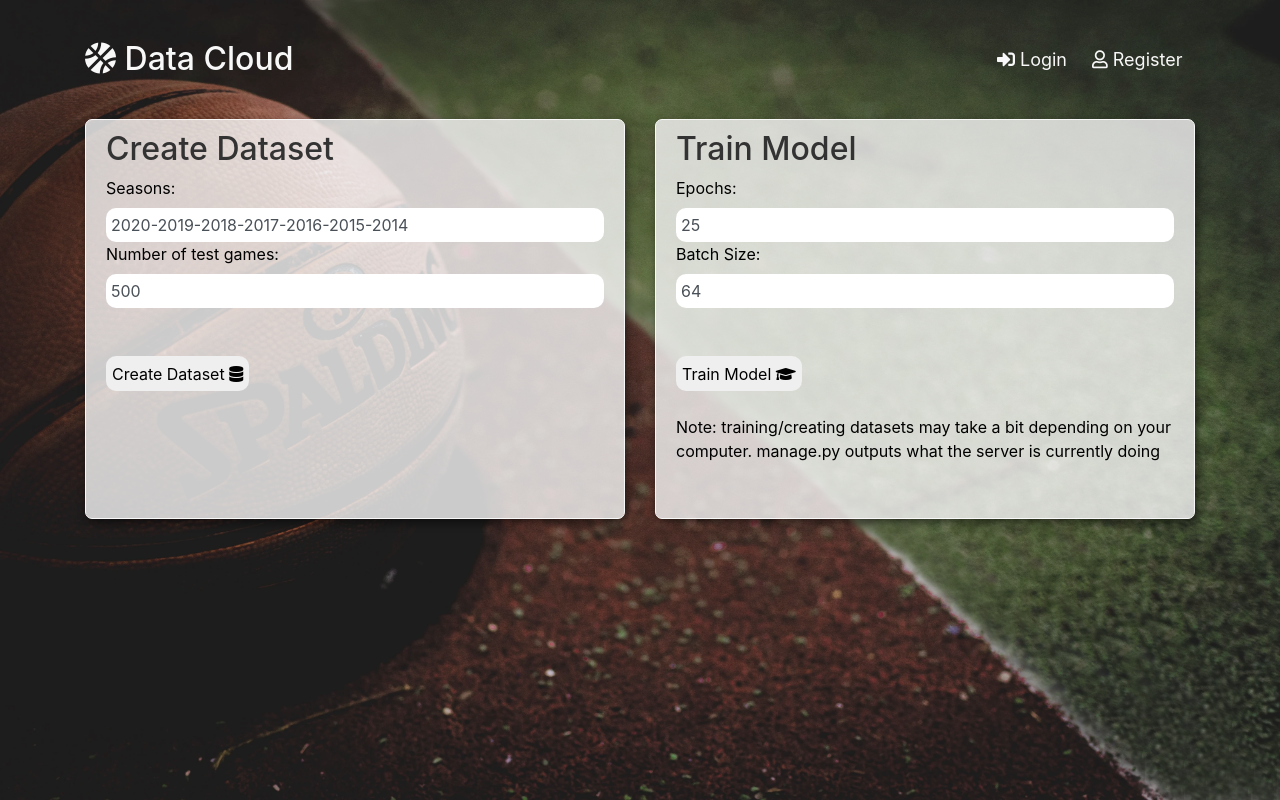
After one commit to insionCEO/NBA-Sports-Betting-ML, a Django app: page /predict/train/ in a window 1280 px wide. The commit adds this page. Run offline with Django 3.2, Linux system fonts and the light colour scheme; some libraries are stand-ins or nearby versions.

Commit message:
Add files via upload

```diff
--- a/predict/templates/predict/base.html
+++ b/predict/templates/predict/base.html
@@ -45,6 +45,7 @@
 
                 <a class="nav-item nav-link" href="{% url 'home-predict' %}"><i class="fas fa-list-ul"></i><span> Dashboard</span></a>
                 <a class="nav-item nav-link" href="{% url 'stats-view'%}"><i class="fas fa-chart-line"></i><span> Stats</span></a>
+                <a class="nav-item nav-link" href="{% url 'train-view'%}"><i class="fas fa-graduation-cap"></i><span> Train</span></a>
                   <a class="nav-item nav-link" href="{% url 'profile' %}"><i class="far fa-user"></i></i><span> Profile</span></a>
                   <a class="nav-item nav-link" href="{% url 'logout'%}"><i class="fas fa-sign-in-alt"></i><span> Logout</span></a>
                 {% else %}
--- /dev/null
+++ b/predict/templates/predict/train.html
@@ -0,0 +1,96 @@
+{% extends "predict/base.html"%}
+{% load crispy_forms_tags %}
+
+
+{% load static %}
+
+
+{% block content%}
+
+
+<body class="row" style="overflow-x: hidden;margin-top:25px">
+
+
+<script src="https://cdn.jsdelivr.net/npm/chart.js"></script>
+
+
+
+
+
+<div class="col-6">
+    <div style="margin-top:10px;height:400px"class="content-section">
+        <h2>Create Dataset</h2>
+        <div style="width:100%;">
+            <label for="seasons-input">Seasons:</label>
+            <input maxlength="140" id="seasons-input" value="2020-2019-2018-2017-2016-2015-2014" class="form-control"style="border-radius: 10px;padding:5px;border: 0px;shadow: 0px;resize:none">
+
+            </input>
+            <label for="testGame-input">Number of test games:</label>
+            <input maxlength="140" id="testGame-input" value="500" class="form-control"style="border-radius: 10px;padding:5px;border: 0px;shadow: 0px;resize:none">
+
+            </input>
+            <br></br>
+
+        </div>
+        <button onClick="makeDataset()"type="submit" className="btn btn-grey-secondary" style="color:333333;border-radius: 10px;height:35px; border:none">Create Dataset <i class="fas fa-database"></i></button>
+
+        </div>
+    </div>
+
+
+
+<div class="col-6">
+    <div style="margin-top:10px;height:400px"class="content-section" >
+        <h2>Train Model</h2>
+
+        <div style="width:100%;">
+            <label for="epochs-input">Epochs:</label>
+            <input maxlength="140" id="epochs-input" value="25" class="form-control"style="border-radius: 10px;padding:5px;border: 0px;shadow: 0px;resize:none">
+            </input>
+            <label for="batch-size">Batch Size:</label>
+            <input maxlength="140" id="batch-size" value="64" class="form-control"style="border-radius: 10px;padding:5px;border: 0px;shadow: 0px;resize:none">
+            </input>
+            <br></br>
+
+        </div>
+        <button onClick="trainModel()"type="submit" className="btn btn-grey-secondary" style="color:333333;border-radius: 10px;height:35px; border:none">Train Model <i class="fas fa-graduation-cap"></i></button>
+        <br>
+        <br>
+        <p>Note: training/creating datasets may take a bit depending on your computer.  manage.py outputs what the server is currently doing</p>
+
+        </div>
+    </div>
+</div>
+{% if showresults %}
+<div class="col-12">
+    <div style="margin-top:10px;"class="content-section">
+        <h2>Model Results</h2>
+        {%for line in results%}
+            <p>{{line}}</p>
+        {%endfor%}
+    </div>
+</div>
+{% endif %}
+<script>
+    function makeDataset(){
+        seasons = document.getElementById("seasons-input").value
+        numgames = document.getElementById("testGame-input").value
+        window.location.href = "{% url 'make-dataset' %}/"+ seasons+'/'+numgames
+
+    }
+    function trainModel(){
+        epochs = document.getElementById("epochs-input").value
+        batchSize = document.getElementById("batch-size").value
+        window.location.href = "{% url 'train-model' %}"+ epochs+'/'+batchSize
+
+    }
+</script>
+
+
+<script src="https://cdn.jsdelivr.net/npm/chart.js"></script>
+
+<script  src="{% static 'predict/stats.js'%}" defer></script>
+
+
+</div>
+{% endblock content %}
--- a/predict/urls.py
+++ b/predict/urls.py
@@ -14,6 +14,11 @@ urlpatterns = [
     path('date/<str:dateSelected>', GameListView.as_view() , name='home-predict'),
     path('#<int:pk>', views.getScore , name='get-score'),
     path('stats/', views.statsView , name='stats-view'),
+    path('train/', views.trainView , name='train-view'),
+    path('makedataset', views.makeDataSet , name='make-dataset'),
+    path('makedataset/<str:seasons>/<int:numgames>', views.makeDataSet , name='make-dataset'),
+    path('trainmodel/', views.makeDataSet , name='train-model'),
+    path('trainmodel/<int:epochs>/<int:batchSize>', views.trainModel , name='train-model'),
     #path('predicttoday/', views.predictToday , name='predict-today'),
 
 
--- a/predict/views.py
+++ b/predict/views.py
@@ -1,6 +1,8 @@
 from __future__ import absolute_import, division, print_function, unicode_literals
 from datetime import datetime
 from pytz import timezone
+import makeData
+import web
 
 from django.shortcuts import render, get_object_or_404, redirect
 from django.urls import reverse
@@ -12,7 +14,6 @@ from django.contrib.auth.models import User
 from django.core.paginator import Paginator
 from django.contrib.auth.mixins import LoginRequiredMixin, UserPassesTestMixin
 from django.http.response import HttpResponsePermanentRedirect
-
 from .models import Game
 from users.models import Profile, Message
 
@@ -65,6 +66,28 @@ TEAMCOLORS = {
     'UTA':'#FAA403',
     'WAS':'#CF142C',
 }
+
+def trainView(request):
+    context = {}
+    context['showresults'] = False
+    return render(request,'predict/train.html',context)
+def makeDataSet(request,seasons,numgames):
+    print(seasons,numgames)
+    seasons = seasons.split('-')
+    print(seasons)
+    makeData.CreateDataset(seasons,numgames)
+    return redirect('train-view')
+
+def trainModel(request,epochs,batchSize):
+    context = {}
+    print(epochs,batchSize)
+    size = batchSize
+    results = web.webappTrain(epochs,size)
+    print(results)
+
+    context['showresults'] = True
+    context['results'] = results
+    return render(request,'predict/train.html',context)
 
 
 def statsView(request):
```
